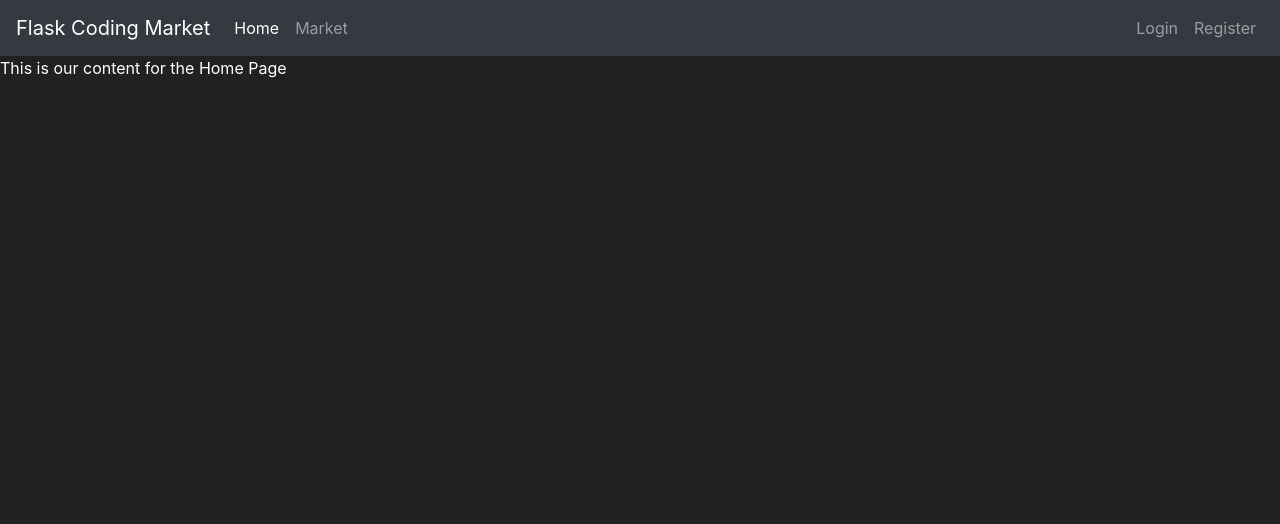
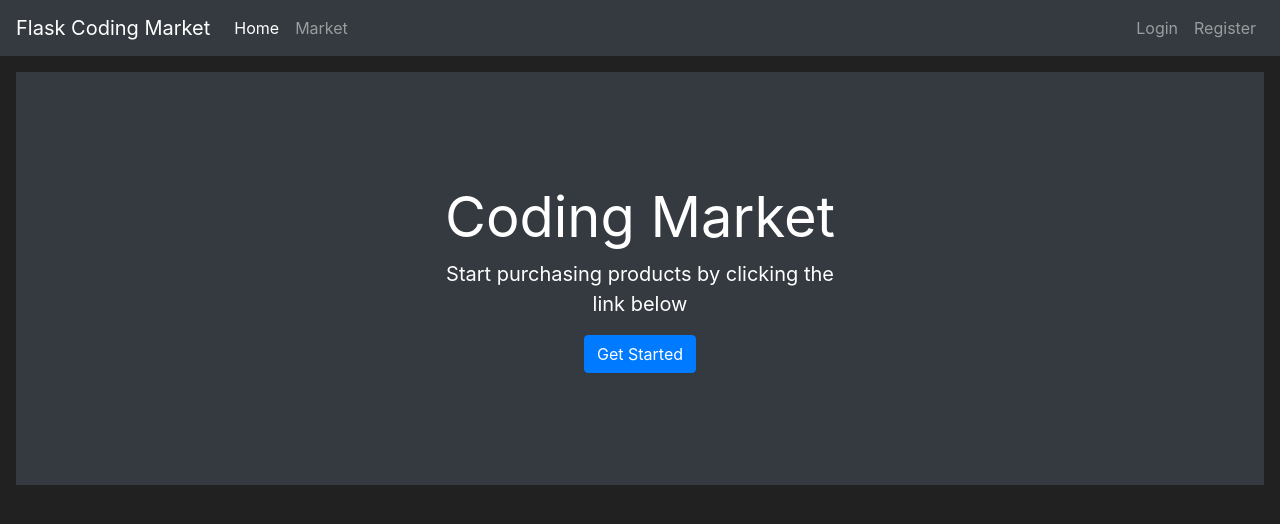
Before and after one commit to zohansyahfatomi/Flask-Course---Python-Web-Application-Development, a Flask app: page / in a window 1280 px wide. Shown: the top 524 px of the page. Run offline with Flask 2, Linux system fonts and the light colour scheme; parts of the project's set-up code (start-up, migrations or seed data) failed here and were passed over; some libraries are stand-ins or nearby versions.

Commit message:
making beautifull homepage

```diff
--- a/markets/routes.py
+++ b/markets/routes.py
@@ -3,7 +3,7 @@ from flask import render_template, redirect, url_for, flash
 from markets.models import Item, User
 from markets.form import RegisterForm, LoginForm
 from markets import db
-from flask_login import login_user
+from flask_login import login_user,logout_user
 
 @app.route('/') #decorators
 @app.route('/home')
@@ -45,3 +45,9 @@ def login_page():
         else:
             flash('Username and password are not match! Please try again!',category='danger')
     return render_template('login.html', form=form)
+
+@app.route('/logout')
+def logout_page():
+    logout_user()
+    flash("You have been logged out!", category='info')
+    return redirect(url_for("home_page"))
--- a/markets/templates/base.html
+++ b/markets/templates/base.html
@@ -39,7 +39,7 @@
                         <a class="nav-link" href="#">Welcome, {{ current_user.username }}</a>
                     </li>
                     <li class="nav-item">
-                        <a class="nav-link" href="#">Log Out</a>
+                        <a class="nav-link" href="{{ url_for('logout_page') }}">Log Out</a>
                     </li>
                 </ul>
              {% else %}
--- a/markets/templates/home.html
+++ b/markets/templates/home.html
@@ -4,5 +4,13 @@ Home Page
 {% endblock %}
 
 {% block content %}
-    This is our content for the Home Page
+    <div class="position-relative overflow-hidden p-3 p-md m-md-3 text-center bg-dark" style="color:white">
+        <div class="col-md-5 p-lg-5 mx-auto my-5">
+            <h1 class="display-4 font-weight-normal">Coding Market</h1>
+            <p class="lead font-weight-normal">Start purchasing products by clicking the link below</p>
+            <a class="btn btn-primary" href="{{ url_for('market_page') }}">Get Started</a>
+        </div>
+        <div class="product-device box-shadow d-none d-md-block"></div>
+        <div class="product-device product-device-2 box-shadow d-none d-md-block"></div>
+    </div>
 {% endblock %}
```
